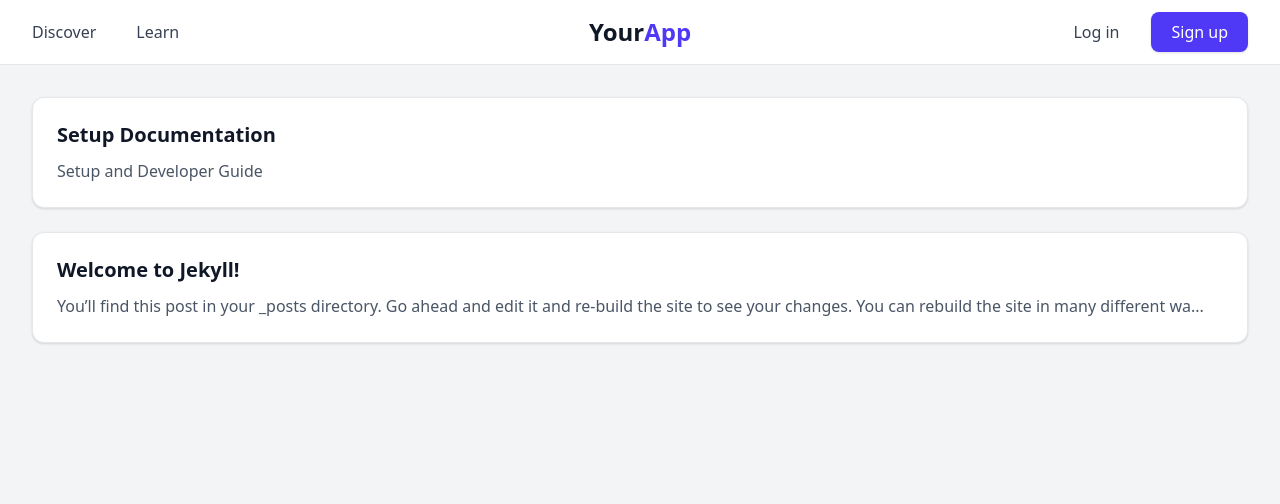
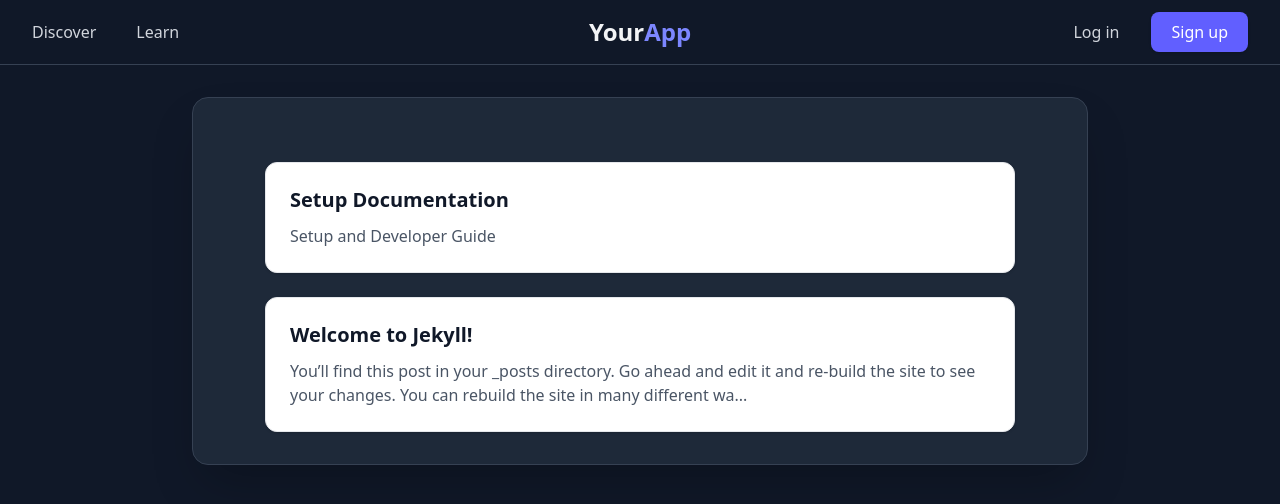
Before and after one commit to aranyab0924/hackathon_ed_tech, a Jekyll site: the page built from documentation.md, in a window 1280 px wide. Shown: the top 504 px of the page. Built offline with Jekyll 4.4.1, drawn with Linux system fonts in a browser that asks for light colours.

Commit message:
style changes, dark theme part 1.

```diff
--- a/_includes/header.html
+++ b/_includes/header.html
@@ -1,17 +1,17 @@
-<header class="bg-white border-b border-gray-200 sticky top-0 z-50">
+<header class="bg-gray-900 border-b border-gray-700 sticky top-0 z-50">
   <div class="max-w-7xl mx-auto px-4 sm:px-6 lg:px-8">
     <div class="relative flex items-center justify-between h-16">
       <!-- Left side: Discover + Learn -->
       <nav class="hidden md:flex items-center gap-8 lg:gap-10">
         <a
           href="/discover"
-          class="text-gray-700 hover:text-indigo-600 font-medium transition-colors"
+          class="text-gray-300 hover:text-indigo-400 font-medium transition-colors"
         >
           Discover
         </a>
         <a
           href="/learn"
-          class="text-gray-700 hover:text-indigo-600 font-medium transition-colors"
+          class="text-gray-300 hover:text-indigo-400 font-medium transition-colors"
         >
           Learn
         </a>
@@ -19,8 +19,8 @@
 
       <!-- Center: Logo / App title -->
       <div class="absolute left-1/2 top-1/2 -translate-x-1/2 -translate-y-1/2">
-        <a href="/" class="text-2xl font-bold text-gray-900 whitespace-nowrap">
-          Your<span class="text-indigo-600">App</span>
+        <a href="/" class="text-2xl font-bold text-gray-100 whitespace-nowrap">
+          Your<span class="text-indigo-400">App</span>
         </a>
       </div>
 
@@ -28,7 +28,7 @@
       <div class="flex items-center gap-4">
         <a
           href="/login"
-          class="text-gray-700 hover:text-gray-900 font-medium px-4 py-2 transition"
+          class="text-gray-300 hover:text-gray-100 font-medium px-4 py-2 transition"
         >
           Log in
         </a>
@@ -36,7 +36,7 @@
         <!-- Optional signup button (you can remove it) -->
         <a
           href="/signup"
-          class="bg-indigo-600 text-white px-5 py-2 rounded-lg font-medium hover:bg-indigo-700 transition shadow-sm hidden sm:block"
+          class="bg-indigo-500 text-white px-5 py-2 rounded-lg font-medium hover:bg-indigo-600 transition shadow-sm hidden sm:block"
         >
           Sign up
         </a>
--- a/_layouts/default.html
+++ b/_layouts/default.html
@@ -11,9 +11,12 @@
     <script src="https://cdn.jsdelivr.net/npm/@tailwindcss/browser@4"></script>
   </head>
 
-  <body class="bg-gray-100 text-gray-900">
+  <body class="bg-gray-900 text-gray-100 min-h-screen flex flex-col">
     {% include header.html %}
 
-    <main class="">{{ content }}</main>
-  </body>
+    <!-- Main content anchored to top (below the sticky header). Dark themed: darker card and subtle border. -->
+    <main class="bg-gray-800 w-full max-w-4xl mx-auto shadow-2xl px-4 sm:px-6 md:px-8 lg:px-10 py-6 sm:py-8 rounded-2xl overflow-hidden border border-gray-700 mt-8 text-gray-100">
+      {{ content }}
+    </main>
+</body>
 </html>
```
Also changed, not shown: submission.md (added, +17 -0 lines).
